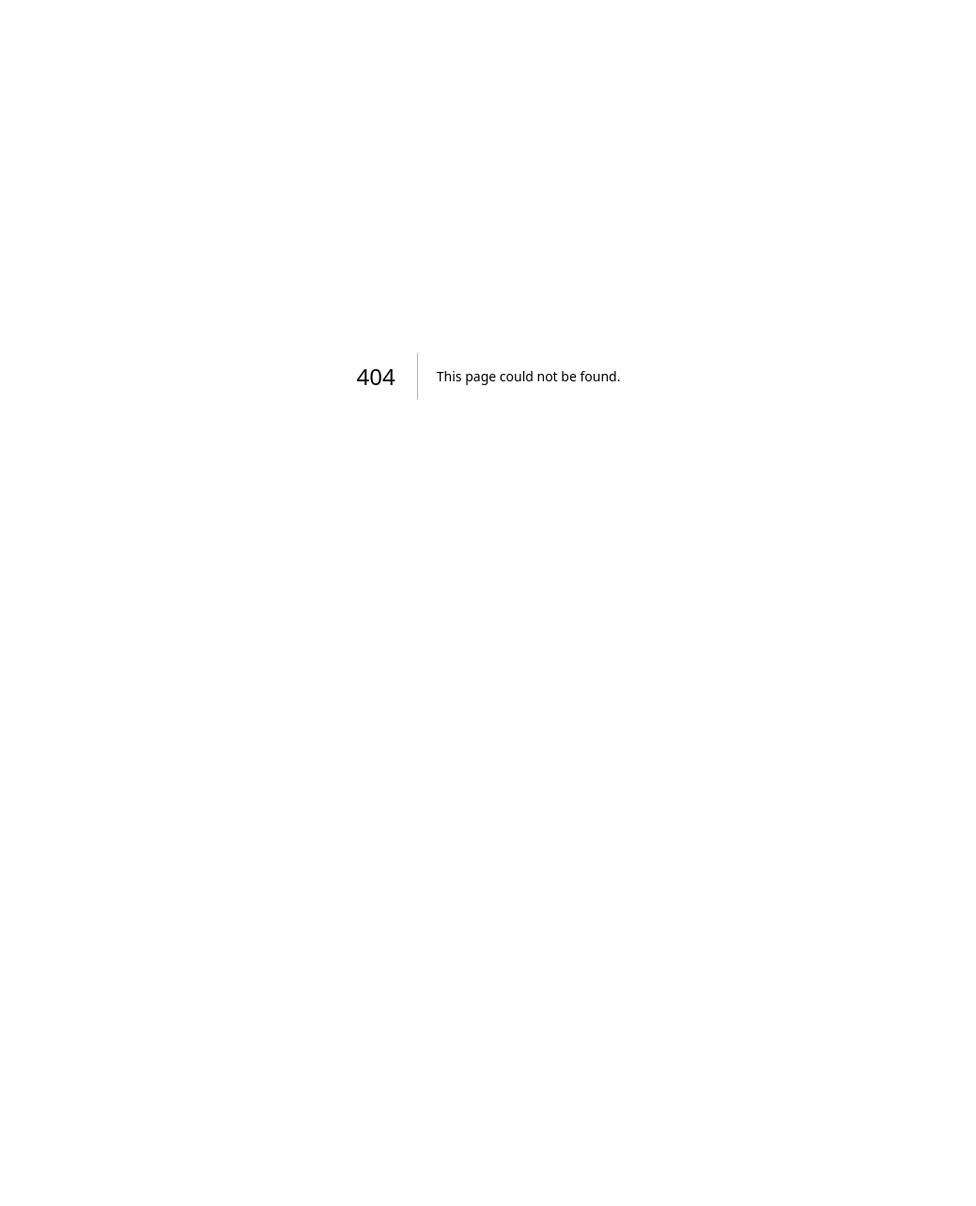
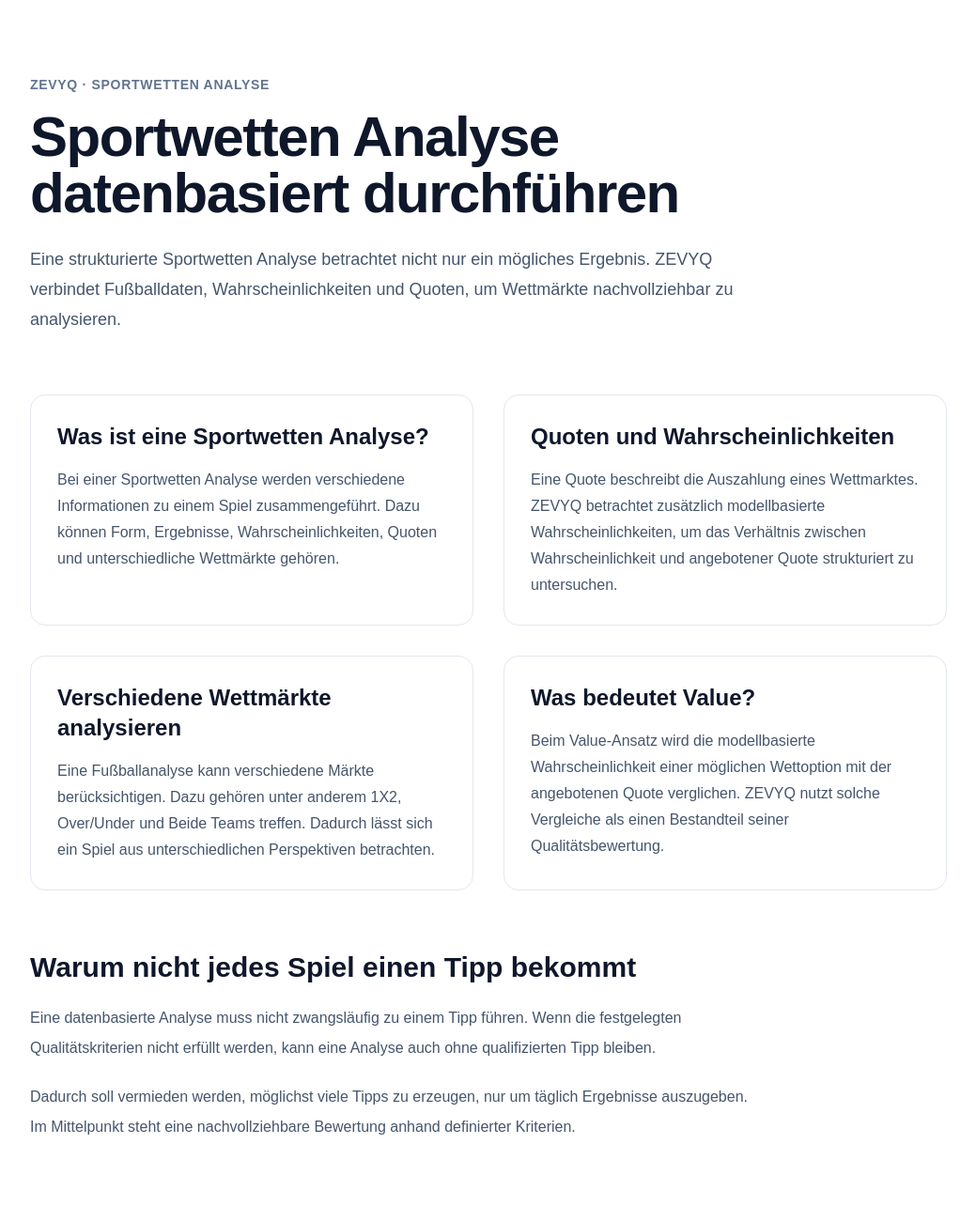
Before and after one commit to zevyq/zevyq-website, a Next.js app: page /sportwetten-analyse in a window 1280 px wide. Before the commit this address had no page. Shown: the top 1284 px of the page at 94% size, without its empty margins (120-1159 px from the left). Before the commit the page ends 800 px from the top, so only its background shows below. Built offline with nearby package versions, Linux system fonts and the light colour scheme.

Commit message:
Add Sportwetten Analyse SEO landing page

```diff
--- /dev/null
+++ b/app/(marketing)/sportwetten-analyse/page.tsx
@@ -0,0 +1,131 @@
+import type { Metadata } from "next";
+
+export const metadata: Metadata = {
+  title: "Sportwetten Analyse – Quoten & Wahrscheinlichkeiten | ZEVYQ",
+  description:
+    "Sportwetten Analyse mit ZEVYQ: Quoten, Wahrscheinlichkeiten, Wettmärkte und datenbasierte Fußballanalysen strukturiert bewerten.",
+};
+
+export default function SportwettenAnalysePage() {
+  return (
+    <main className="min-h-screen bg-white text-slate-900">
+      <section className="mx-auto max-w-5xl px-6 py-20">
+        <div className="max-w-3xl">
+          <p className="mb-4 text-sm font-semibold uppercase tracking-wider text-slate-500">
+            ZEVYQ · Sportwetten Analyse
+          </p>
+
+          <h1 className="text-4xl font-bold tracking-tight sm:text-6xl">
+            Sportwetten Analyse datenbasiert durchführen
+          </h1>
+
+          <p className="mt-6 text-lg leading-8 text-slate-600">
+            Eine strukturierte Sportwetten Analyse betrachtet nicht nur ein
+            mögliches Ergebnis. ZEVYQ verbindet Fußballdaten,
+            Wahrscheinlichkeiten und Quoten, um Wettmärkte nachvollziehbar
+            zu analysieren.
+          </p>
+        </div>
+
+        <div className="mt-16 grid gap-8 md:grid-cols-2">
+          <section className="rounded-2xl border border-slate-200 p-7">
+            <h2 className="text-2xl font-semibold">
+              Was ist eine Sportwetten Analyse?
+            </h2>
+            <p className="mt-4 leading-7 text-slate-600">
+              Bei einer Sportwetten Analyse werden verschiedene Informationen
+              zu einem Spiel zusammengeführt. Dazu können Form, Ergebnisse,
+              Wahrscheinlichkeiten, Quoten und unterschiedliche Wettmärkte
+              gehören.
+            </p>
+          </section>
+
+          <section className="rounded-2xl border border-slate-200 p-7">
+            <h2 className="text-2xl font-semibold">
+              Quoten und Wahrscheinlichkeiten
+            </h2>
+            <p className="mt-4 leading-7 text-slate-600">
+              Eine Quote beschreibt die Auszahlung eines Wettmarktes. ZEVYQ
+              betrachtet zusätzlich modellbasierte Wahrscheinlichkeiten, um
+              das Verhältnis zwischen Wahrscheinlichkeit und angebotener
+              Quote strukturiert zu untersuchen.
+            </p>
+          </section>
+
+          <section className="rounded-2xl border border-slate-200 p-7">
+            <h2 className="text-2xl font-semibold">
+              Verschiedene Wettmärkte analysieren
+            </h2>
+            <p className="mt-4 leading-7 text-slate-600">
+              Eine Fußballanalyse kann verschiedene Märkte berücksichtigen.
+              Dazu gehören unter anderem 1X2, Over/Under und Beide Teams
+              treffen. Dadurch lässt sich ein Spiel aus unterschiedlichen
+              Perspektiven betrachten.
+            </p>
+          </section>
+
+          <section className="rounded-2xl border border-slate-200 p-7">
+            <h2 className="text-2xl font-semibold">
+              Was bedeutet Value?
+            </h2>
+            <p className="mt-4 leading-7 text-slate-600">
+              Beim Value-Ansatz wird die modellbasierte Wahrscheinlichkeit
+              einer möglichen Wettoption mit der angebotenen Quote verglichen.
+              ZEVYQ nutzt solche Vergleiche als einen Bestandteil seiner
+              Qualitätsbewertung.
+            </p>
+          </section>
+        </div>
+
+        <section className="mt-16 max-w-3xl">
+          <h2 className="text-3xl font-bold">
+            Warum nicht jedes Spiel einen Tipp bekommt
+          </h2>
+
+          <p className="mt-5 leading-8 text-slate-600">
+            Eine datenbasierte Analyse muss nicht zwangsläufig zu einem Tipp
+            führen. Wenn die festgelegten Qualitätskriterien nicht erfüllt
+            werden, kann eine Analyse auch ohne qualifizierten Tipp bleiben.
+          </p>
+
+          <p className="mt-5 leading-8 text-slate-600">
+            Dadurch soll vermieden werden, möglichst viele Tipps zu erzeugen,
+            nur um täglich Ergebnisse auszugeben. Im Mittelpunkt steht eine
+            nachvollziehbare Bewertung anhand definierter Kriterien.
+          </p>
+        </section>
+
+        <section className="mt-16 max-w-3xl">
+          <h2 className="text-3xl font-bold">
+            Sportwetten Analyse mit ZEVYQ
+          </h2>
+
+          <p className="mt-5 leading-8 text-slate-600">
+            ZEVYQ entwickelt eine KI-gestützte Plattform für datenbasierte
+            Fußballanalysen. Das System soll Spiele, Wahrscheinlichkeiten,
+            Quoten und Wettmärkte strukturiert auswerten und die daraus
+            entstehenden Analysen transparent dokumentieren.
+          </p>
+
+          <p className="mt-5 leading-8 text-slate-600">
+            Fußballspiele bleiben trotz statistischer Modelle
+            unvorhersehbar. Wahrscheinlichkeiten und Analysen stellen daher
+            keine Garantie für ein bestimmtes Ergebnis dar.
+          </p>
+        </section>
+
+        <section className="mt-16 rounded-2xl bg-slate-50 p-8">
+          <h2 className="text-2xl font-semibold">
+            Datenbasierte Wettanalyse mit ZEVYQ
+          </h2>
+
+          <p className="mt-4 leading-7 text-slate-600">
+            ZEVYQ verbindet KI-gestützte Analyse mit klaren Qualitätsregeln,
+            Wahrscheinlichkeiten und Quoten, um Fußballspiele strukturiert zu
+            bewerten.
+          </p>
+        </section>
+      </section>
+    </main>
+  );
+}
--- a/app/sitemap.ts
+++ b/app/sitemap.ts
@@ -32,5 +32,11 @@ export default function sitemap(): MetadataRoute.Sitemap {
       changeFrequency: "weekly",
       priority: 0.9,
     },
+    {
+      url: "https://zevyq.de/sportwetten-analyse",
+      lastModified: new Date(),
+      changeFrequency: "weekly",
+      priority: 0.9,
+    },
   ];
 }
```
